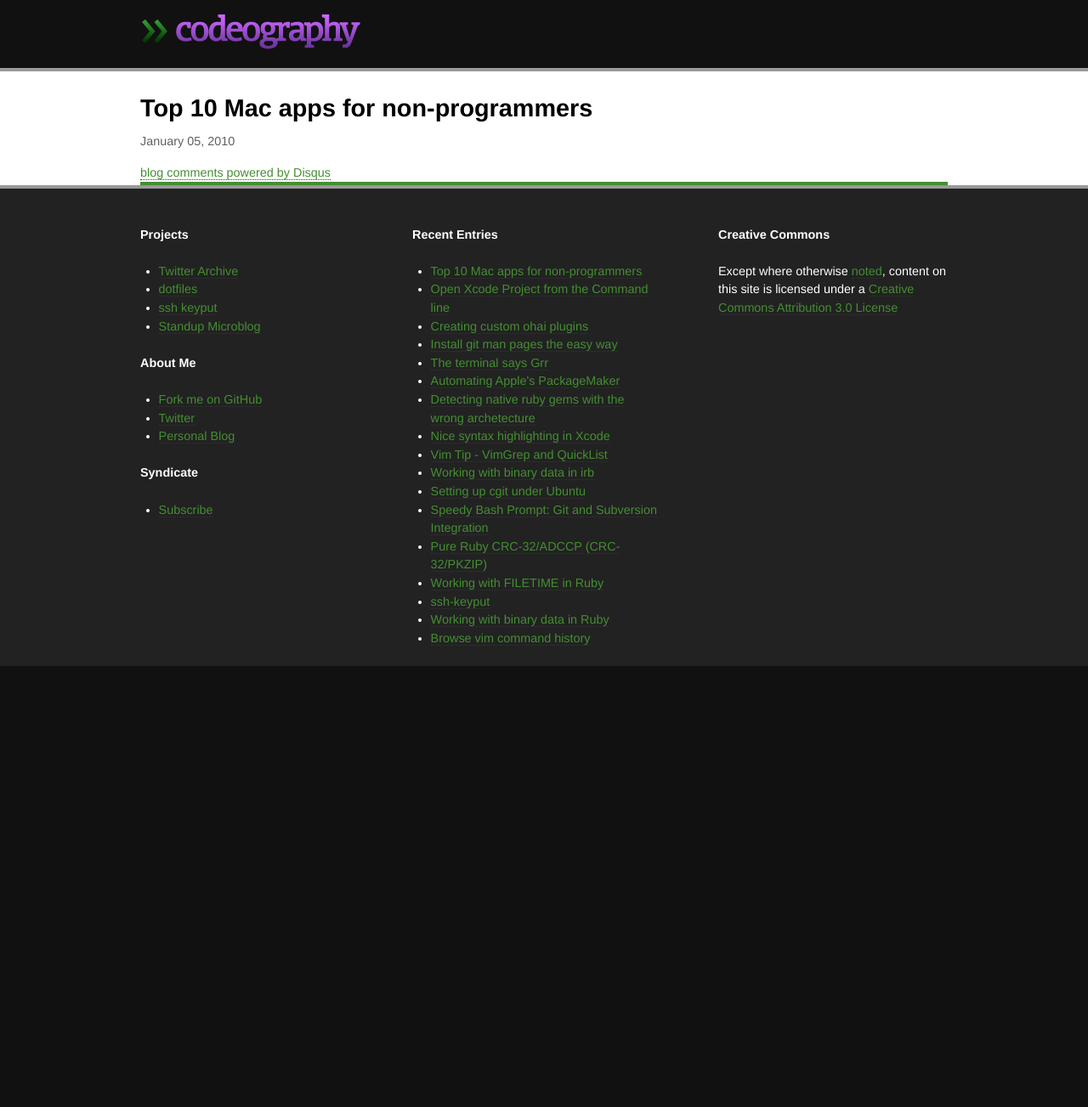
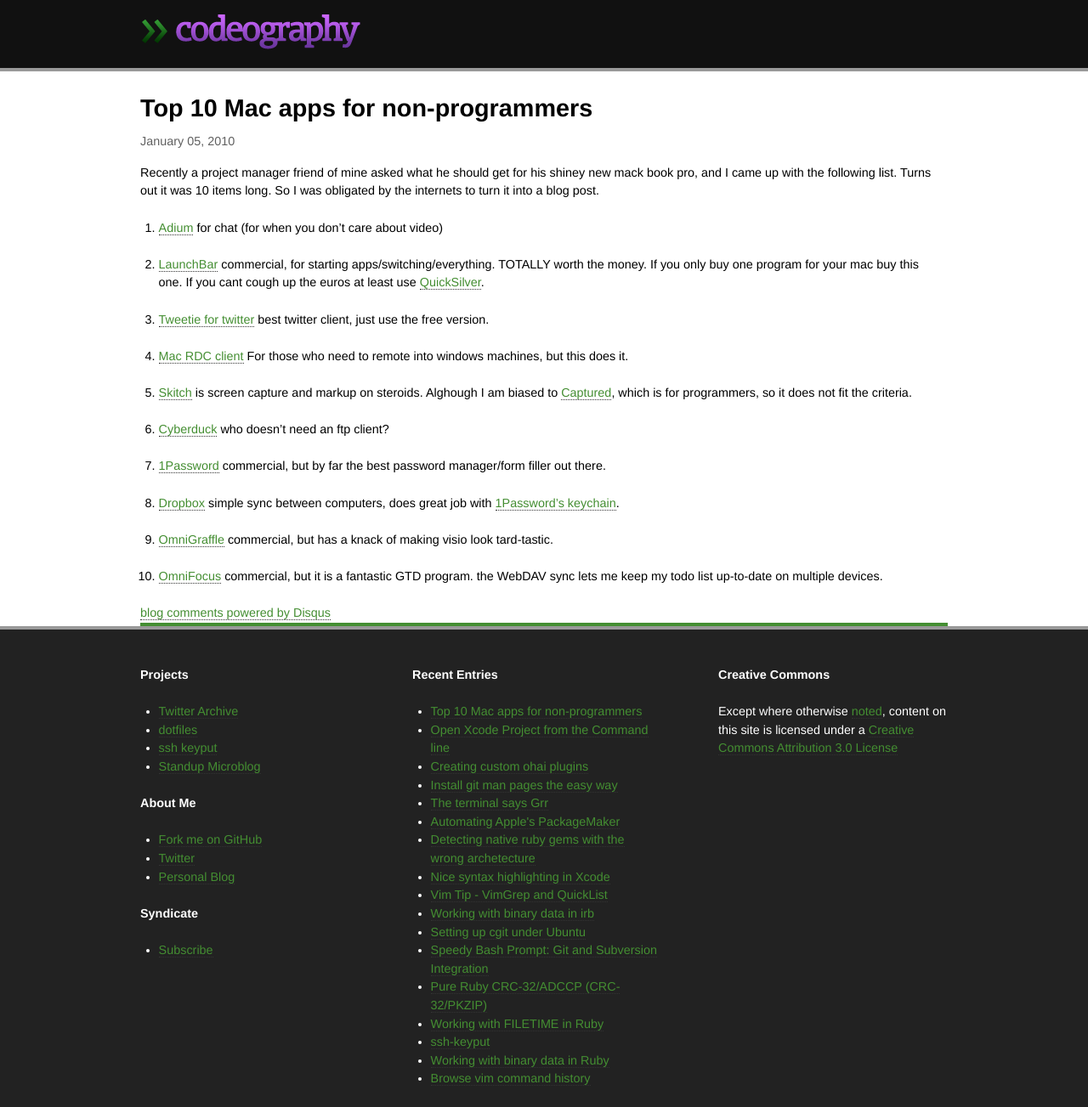
Before and after one commit to csexton/codeography.com, a Jekyll site: the page built from _posts/2010-01-05-top-10-mac-apps-for-non-programmers.markdown, in a window 1280 px wide. Shown: the whole page at 85% size. Built offline with Jekyll 4.4.1, drawn with Linux system fonts in a browser that asks for light colours; nearby versions of some CDN libraries; Markdown is read by kramdown in place of the engine named in the settings; comment, search, counter and statistics services are not loaded; before the commit the page ends 900 px from its top, so only the background shows below that.

Commit message:
Pages didn't display the content properly for the last post. Swinging in the dark now.

```diff
--- a/_posts/2010-01-05-top-10-mac-apps-for-non-programmers.markdown
+++ b/_posts/2010-01-05-top-10-mac-apps-for-non-programmers.markdown
@@ -2,3 +2,27 @@
 layout: post
 title: Top 10 Mac apps for non-programmers
 ---
+
+
+Recently a project manager friend of mine asked what he should get for his shiney new mack book pro, and I came up with the following list. Turns out it was 10 items long. So I was obligated by the internets to turn it into a blog post.
+
+1. [Adium](http://adium.im/) for chat (for when you don't care about video)
+
+1. [LaunchBar](http://www.obdev.at/products/launchbar/index.html) commercial, for starting apps/switching/everything. TOTALLY worth the money. If you only buy one program for your mac buy this one.  If you cant cough up the euros at least use [QuickSilver](http://www.blacktree.com/).
+
+1. [Tweetie for twitter](http://www.atebits.com/tweetie-mac/) best twitter client, just use the free version.
+
+1. [Mac RDC client](http://www.microsoft.com/mac/products/remote-desktop/default.mspx) For those who need to remote into windows machines, but
+this does it.
+
+1. [Skitch](http://skitch.com/) is screen capture and markup on steroids. Alghough I am biased to [Captured]( http://github.com/csexton/captured), which is for programmers, so it does not fit the criteria.
+
+1. [Cyberduck](http://cyberduck.ch/) who doesn't need an ftp client?
+
+1. [1Password](http://agilewebsolutions.com/products/1Password) commercial, but by far the best password manager/form filler out there.
+
+1. [Dropbox](http://dropbox.com) simple sync between computers, does great job with [1Password's keychain](http://lifehacker.com/5063176/how-to-use-dropbox-as-the-ultimate-password-syncer).
+
+1. [OmniGraffle](http://www.omnigroup.com/applications/OmniGraffle/) commercial, but has a knack of making visio look tard-tastic.
+
+1. [OmniFocus](http://www.omnigroup.com/omnifocus) commercial, but it is a fantastic GTD program. the WebDAV sync lets me keep my todo list up-to-date on multiple devices.
```
